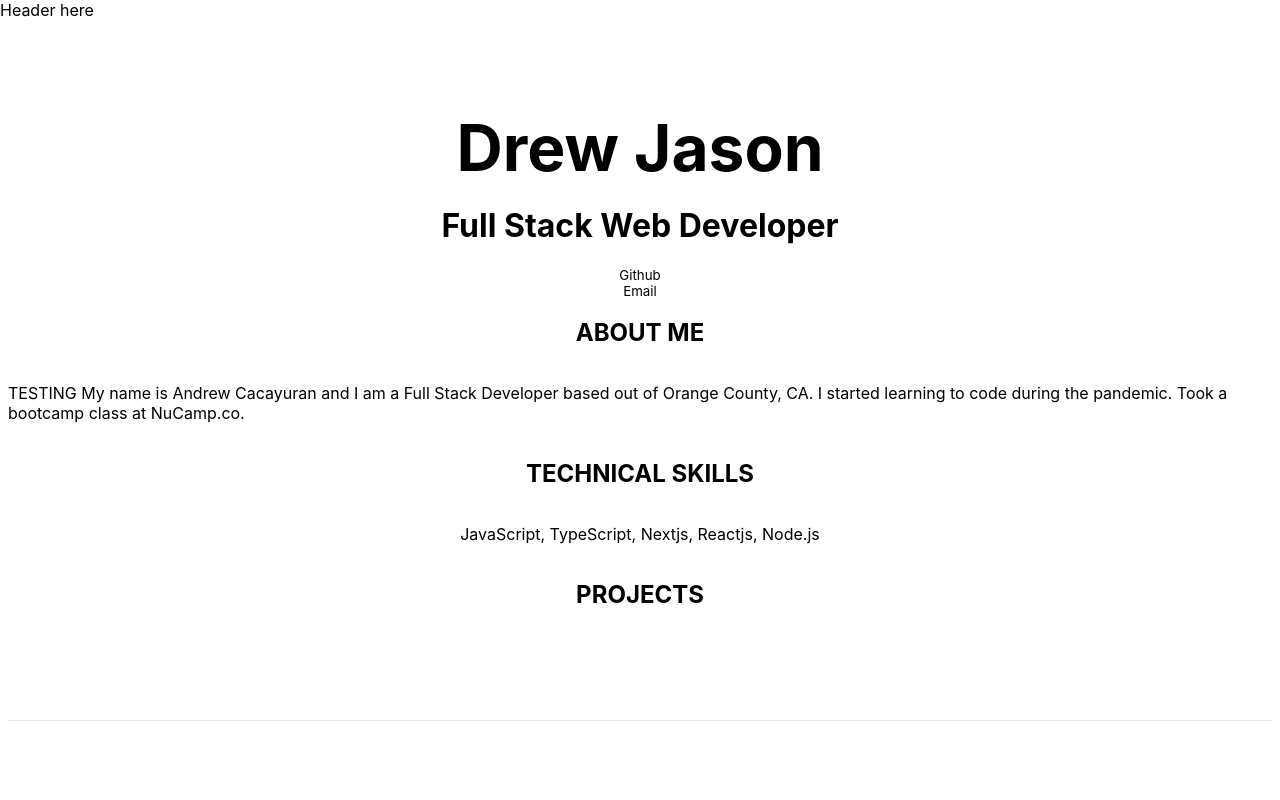
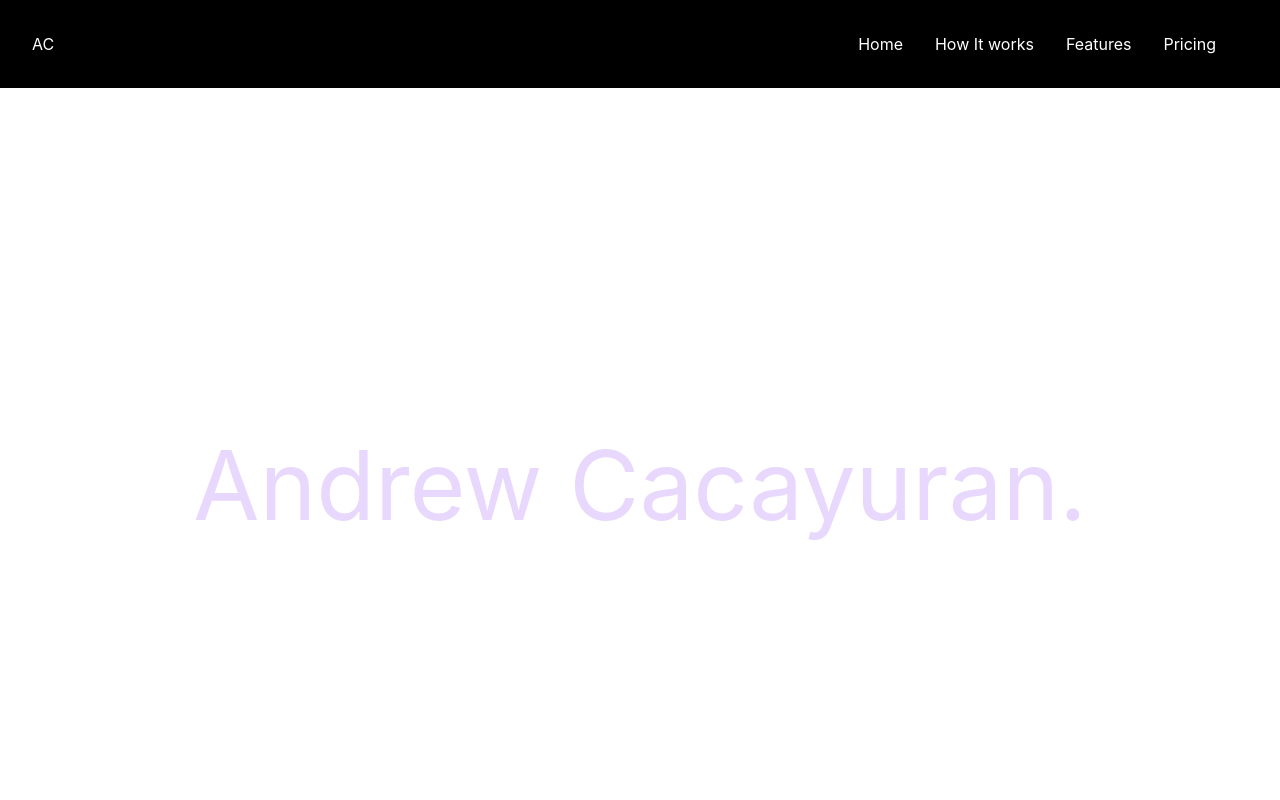
Before and after one commit to jayedeem/portfolio, a Next.js app: page / in a window 1280 px wide. Shown: the top 800 px of the page. Built offline with nearby package versions, Linux system fonts and the light colour scheme.

Commit message:
hero section

```diff
--- a/package.json
+++ b/package.json
@@ -8,6 +8,10 @@
     "start": "next start"
   },
   "dependencies": {
+    "@chakra-ui/react": "^1.3.2",
+    "@emotion/react": "^11.1.5",
+    "@emotion/styled": "^11.1.5",
+    "framer-motion": "^3.3.0",
     "next": "10.0.6",
     "react": "17.0.1",
     "react-dom": "17.0.1"
--- a/pages/_app.tsx
+++ b/pages/_app.tsx
@@ -1,13 +1,14 @@
-import { NextComponentType } from 'next'
-import { ReactNode } from 'react'
+import { ChakraProvider } from '@chakra-ui/react'
 import '../styles/globals.css'
 import Layout from './components/Layout'
 
 const MyApp = ({ Component, pageProps }) => {
   return (
-    <Layout>
-      <Component {...pageProps} />
-    </Layout>
+    <ChakraProvider>
+      <Layout>
+        <Component {...pageProps} />
+      </Layout>
+    </ChakraProvider>
   )
 }
 
--- /dev/null
+++ b/pages/components/HeroBelow.tsx
@@ -0,0 +1,37 @@
+import { Flex, Box } from '@chakra-ui/react'
+import React from 'react'
+import Link from 'next/link'
+const HeroBottom = () => {
+  return (
+    <>
+      <Link href="https://github.com/jayedeem">
+        <a target="_blank" rel="noreferrer">
+          <svg
+            xmlns="http://www.w3.org/2000/svg"
+            width="50px"
+            height="50px"
+            viewBox="0 0 24 24"
+            fill="white"
+          >
+            <path d="M12 0c-6.626 0-12 5.373-12 12 0 5.302 3.438 9.8 8.207 11.387.599.111.793-.261.793-.577v-2.234c-3.338.726-4.033-1.416-4.033-1.416-.546-1.387-1.333-1.756-1.333-1.756-1.089-.745.083-.729.083-.729 1.205.084 1.839 1.237 1.839 1.237 1.07 1.834 2.807 1.304 3.492.997.107-.775.418-1.305.762-1.604-2.665-.305-5.467-1.334-5.467-5.931 0-1.311.469-2.381 1.236-3.221-.124-.303-.535-1.524.117-3.176 0 0 1.008-.322 3.301 1.23.957-.266 1.983-.399 3.003-.404 1.02.005 2.047.138 3.006.404 2.291-1.552 3.297-1.23 3.297-1.23.653 1.653.242 2.874.118 3.176.77.84 1.235 1.911 1.235 3.221 0 4.609-2.807 5.624-5.479 5.921.43.372.823 1.102.823 2.222v3.293c0 .319.192.694.801.576 4.765-1.589 8.199-6.086 8.199-11.386 0-6.627-5.373-12-12-12z" />
+          </svg>
+        </a>
+      </Link>
+
+      <Link href="mailto: drew.jason@icloud.com">
+        <a target="_blank" rel="noreferrer">
+          <svg
+            xmlns="http://www.w3.org/2000/svg"
+            width="50px"
+            height="50px"
+            viewBox="0 0 24 24"
+            fill="white"
+          >
+            <path d="M12 12.713l-11.985-9.713h23.97l-11.985 9.713zm0 2.574l-12-9.725v15.438h24v-15.438l-12 9.725z" />
+          </svg>
+        </a>
+      </Link>
+    </>
+  )
+}
+export default HeroBottom
--- /dev/null
+++ b/pages/components/HeroTop.tsx
@@ -0,0 +1,22 @@
+import { Flex, Text, Box } from '@chakra-ui/react'
+import { NextComponentType } from 'next'
+import Link from 'next/link'
+import React from 'react'
+
+const HeroTop: NextComponentType = () => {
+  return (
+    <>
+      <Text color="white" fontSize="4xl">
+        Hello! My Name is
+      </Text>
+      <Text color="purple.100" fontSize="8xl">
+        Andrew Cacayuran.
+      </Text>
+      <Text color="white" fontSize="3xl">
+        I am a Full Stack Web Developer
+      </Text>
+    </>
+  )
+}
+
+export default HeroTop
--- a/pages/components/Layout.tsx
+++ b/pages/components/Layout.tsx
@@ -1,15 +1,8 @@
-import { defaultCipherList } from 'constants'
 import { NextComponentType } from 'next'
-import { ReactNode } from 'react'
+import Navbar from './Navbar'
 
 const Layout: NextComponentType = ({ children }) => {
-  return (
-    <>
-      <header>Header here</header>
-      {children}
-      <footer>Footer Here</footer>
-    </>
-  )
+  return <>{children}</>
 }
 
 export default Layout
--- /dev/null
+++ b/pages/components/Navbar.tsx
@@ -0,0 +1,60 @@
+import { Box, Flex, Heading, Text } from '@chakra-ui/react'
+import React, { useState } from 'react'
+import Link from 'next/link'
+const MenuItems = ({ children, isLast, to = '/', ...rest }) => (
+  <Text
+    mb={{ base: isLast ? 0 : 8, sm: 0 }}
+    mr={{ base: 0, sm: isLast ? 0 : 8 }}
+    display="block"
+    color="white"
+    {...rest}
+  >
+    <Link href={to}>{children}</Link>
+  </Text>
+)
+
+// Note: This code could be better, so I'd recommend you to understand how I solved and you could write yours better :)
+const Navbar = (props) => {
+  const [show, setShow] = React.useState(false)
+  const toggleMenu = () => setShow(!show)
+
+  return (
+    <Flex
+      as="nav"
+      align="center"
+      justify="space-between"
+      wrap="wrap"
+      w="100%"
+      mb={8}
+      p={8}
+      bg="black"
+      color={['white', 'white', 'primary.700', 'primary.700']}
+      {...props}
+    >
+      <Flex align="center">AC</Flex>
+
+      <Box display={{ base: 'block', md: 'none' }} onClick={toggleMenu}>
+        {show ? 'x' : 'o'}
+      </Box>
+
+      <Box
+        display={{ base: show ? 'block' : 'none', md: 'block' }}
+        flexBasis={{ base: '100%', md: 'auto' }}
+      >
+        <Flex
+          align={['center', 'center', 'center', 'center']}
+          justify={['center', 'space-between', 'flex-end', 'flex-end']}
+          direction={['column', 'row', 'row', 'row']}
+          pt={[4, 4, 0, 0]}
+        >
+          <MenuItems href="/">Home</MenuItems>
+          <MenuItems href="/how">How It works </MenuItems>
+          <MenuItems href="/faetures">Features </MenuItems>
+          <MenuItems href="/pricing">Pricing </MenuItems>
+        </Flex>
+      </Box>
+    </Flex>
+  )
+}
+
+export default Navbar
--- a/pages/index.tsx
+++ b/pages/index.tsx
@@ -1,30 +1,62 @@
+import { Box, Flex, Text } from '@chakra-ui/react'
 import Head from 'next/head'
 import styles from '../styles/Home.module.css'
+import HeroBottom from './components/HeroBelow'
+import HeroTop from './components/HeroTop'
+import Navbar from './components/Navbar'
 
 export default function Home() {
   return (
-    <div className={styles.container}>
+    <div>
+      <Navbar />
       <Head>
         <title>Drew Jason</title>
-        <link rel="icon" href="/favicon.ico" />
       </Head>
-
-      <main className={styles.main}>
-        <h1 className={styles.title}>Drew Jason</h1>
-        <h1>Full Stack Web Developer</h1>
-        <small>Github</small>
-        <small>Email</small>
-        <h2>ABOUT ME</h2>
-        <p>
-          TESTING My name is Andrew Cacayuran and I am a Full Stack Developer
-          based out of Orange County, CA. I started learning to code during the
-          pandemic. Took a bootcamp class at NuCamp.co.
-        </p>
+      <Box
+        className={styles.container}
+        align="center"
+        justifyContent="center"
+        flexDirection="column"
+        // w="100vw"
+        h="100vh"
+        bgGradient={[
+          'linear(to-tr, blue.300, red.400)',
+          'linear(to-t, purple.800, cyan.500)',
+          'linear(to-b, green.100)'
+        ]}
+      >
+        <HeroTop />
+        <Flex
+          width="400px"
+          align="center"
+          justifyContent="space-around"
+          flexDirection="row"
+          marginTop="30px"
+        >
+          <HeroBottom />
+        </Flex>
+      </Box>
+      <div className={styles.container}>
+        <Text fontSize="5xl">ABOUT ME</Text>
+        <Text noOfLines={[1, 2, 3, 4, 5, 6]}>
+          Hi! I am Andrew Cacayuran, an aspiring full-stack developer based in
+          Orange County,CA. I learned to code during the pandemic and never
+          looked back. I decided to take what was a hobby and turn it into a
+          career. I enrolled myself into a coding bootcamp called NuCamp in
+          Irvine. The bootcamp itself made me realize that I can pursue a career
+          into software engineering.
+        </Text>
+      </div>
+      <div className={styles.container}>
         <h2>TECHNICAL SKILLS</h2>
         <p> JavaScript, TypeScript, Nextjs, Reactjs, Node.js </p>
-        <h2>PROJECTS </h2>
-      </main>
-      <footer className={styles.footer}></footer>
+      </div>
+      <div className={styles.container}>
+        <h2>PORTFOLIO</h2>
+      </div>
+      <div className={styles.container}>
+        <h2>RESUME</h2>
+      </div>
     </div>
   )
 }
--- a/styles/Home.module.css
+++ b/styles/Home.module.css
@@ -25,98 +25,9 @@
   align-items: center;
 }
 
-.footer img {
-  margin-left: 0.5rem;
-}
-
-.footer a {
-  display: flex;
-  justify-content: center;
-  align-items: center;
-}
-
-.title a {
-  color: #0070f3;
-  text-decoration: none;
-}
-
-.title a:hover,
-.title a:focus,
-.title a:active {
-  text-decoration: underline;
-}
-
-.title {
-  margin: 0;
-  line-height: 1.15;
-  font-size: 4rem;
-}
-
-.title,
-.description {
-  text-align: center;
-}
-
-.description {
-  line-height: 1.5;
-  font-size: 1.5rem;
-}
-
-.code {
-  background: #fafafa;
-  border-radius: 5px;
-  padding: 0.75rem;
-  font-size: 1.1rem;
-  font-family: Menlo, Monaco, Lucida Console, Liberation Mono, DejaVu Sans Mono,
-    Bitstream Vera Sans Mono, Courier New, monospace;
-}
-
-.grid {
-  display: flex;
-  align-items: center;
-  justify-content: center;
-  flex-wrap: wrap;
-  max-width: 800px;
-  margin-top: 3rem;
-}
-
-.card {
-  margin: 1rem;
-  flex-basis: 45%;
-  padding: 1.5rem;
-  text-align: left;
-  color: inherit;
-  text-decoration: none;
-  border: 1px solid #eaeaea;
-  border-radius: 10px;
-  transition: color 0.15s ease, border-color 0.15s ease;
-}
-
-.card:hover,
-.card:focus,
-.card:active {
-  color: #0070f3;
-  border-color: #0070f3;
-}
-
-.card h3 {
-  margin: 0 0 1rem 0;
-  font-size: 1.5rem;
-}
-
-.card p {
-  margin: 0;
-  font-size: 1.25rem;
-  line-height: 1.5;
-}
-
-.logo {
-  height: 1em;
-}
-
-@media (max-width: 600px) {
+/* @media (max-width: 600px) {
   .grid {
     width: 100%;
     flex-direction: column;
   }
-}
+} */
```
Also changed, not shown: 1 other file (tests, documents, lock files or other folders).
